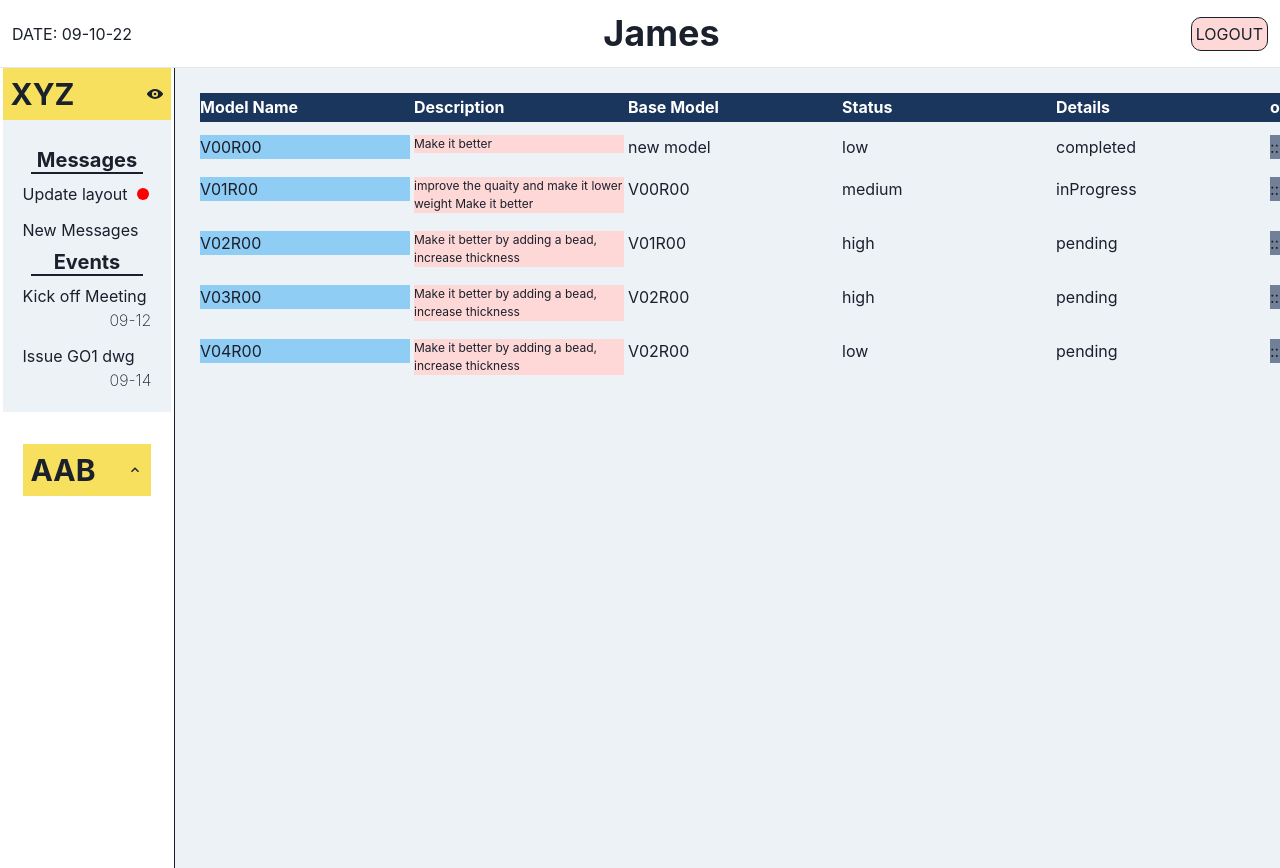
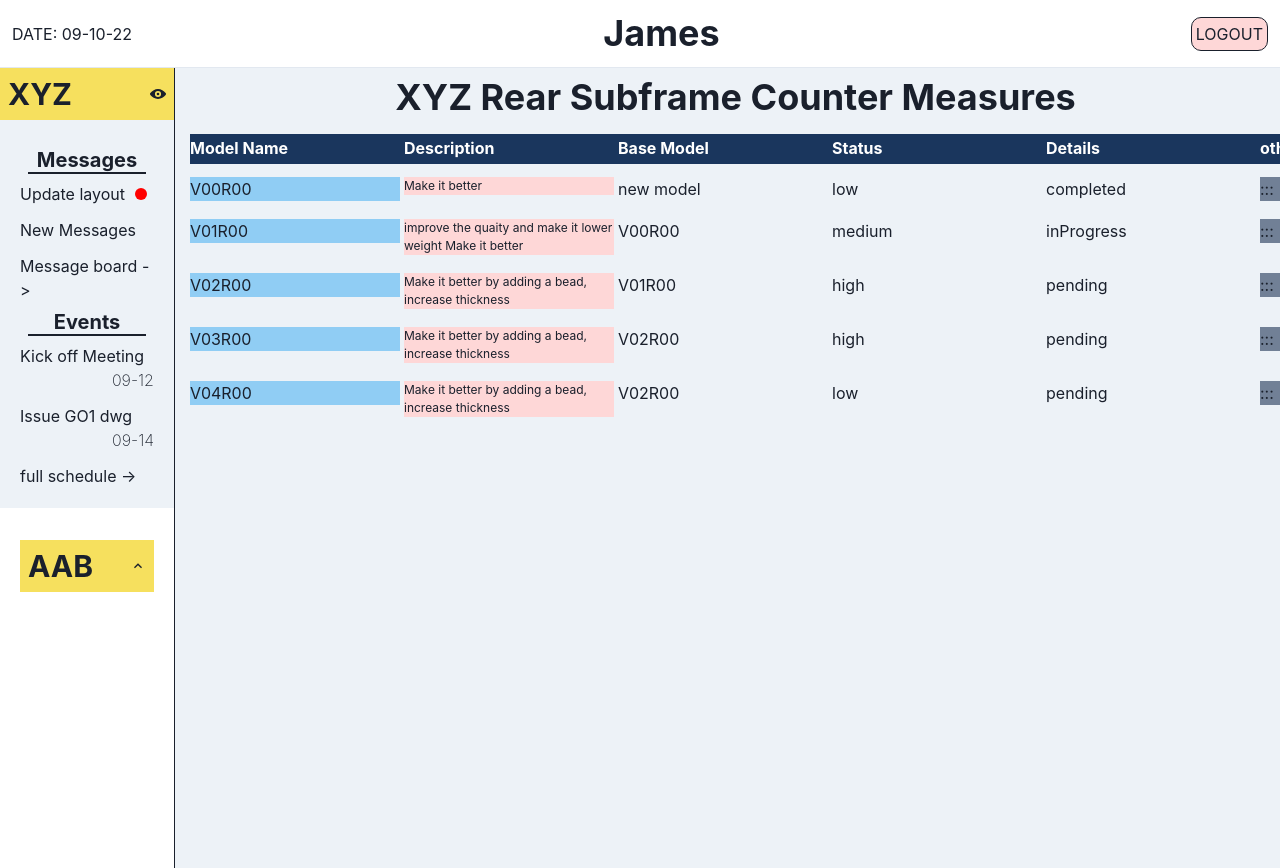
Before and after one commit to matterholt/feaTasker, a Next.js app: page /dashboard in a window 1280 px wide. Built offline with nearby package versions, Linux system fonts and the light colour scheme.

Commit message:
dashboard layouts

```diff
--- a/src/components/CmRequests/CmRequest_listView.js
+++ b/src/components/CmRequests/CmRequest_listView.js
@@ -1,12 +1,15 @@
 import { CmRequestRow } from './CmRequestRow';
 import { CmRequestHeadings } from './CmRequestHeadings';
-import { VStack } from '@chakra-ui/react';
+import { VStack,Heading } from '@chakra-ui/react';
+
+
+
 
 export const CmRequest_listView = (props) => {
   const { cmRequest } = props;
 
   return (
-    <VStack justify="start" alignItems="start" m="25px">
+    <VStack justify="start" alignItems="start" m="15px">
       <CmRequestHeadings />
       {cmRequest.map((model) => (
         <CmRequestRow model={model} />
--- a/src/components/Dashboard/SideMenu.js
+++ b/src/components/Dashboard/SideMenu.js
@@ -47,6 +47,11 @@ const EventSection = ()=>{
 
 
                 </ListItem>
+
+                <ListItem>
+                    <Text>full schedule -></Text>
+                </ListItem>
+
             </List>
         </Box>
     )
@@ -66,7 +71,11 @@ const MessagesSection = ()=>{
                   New Messages
                   </Text>
                 </ListItem>
-
+                <ListItem>
+                    <Text>
+                  Message board ->
+                  </Text>
+                </ListItem>
             </List>
         </Box>
     )
--- a/src/pages/dashboard/index.js
+++ b/src/pages/dashboard/index.js
@@ -24,9 +24,8 @@ import {HeaderDash,SideMenu} from "../../components/Dashboard"
         </GridItem>
 
           <GridItem  overflowY="scroll" bg="gray.100">
-
+            <Heading m="2" w="full" textAlign="center">XYZ Rear Subframe Counter Measures</Heading>
             <CmRequest_listView cmRequest={cmRequest}/>
-
           </GridItem>
 
         </Grid>
```
